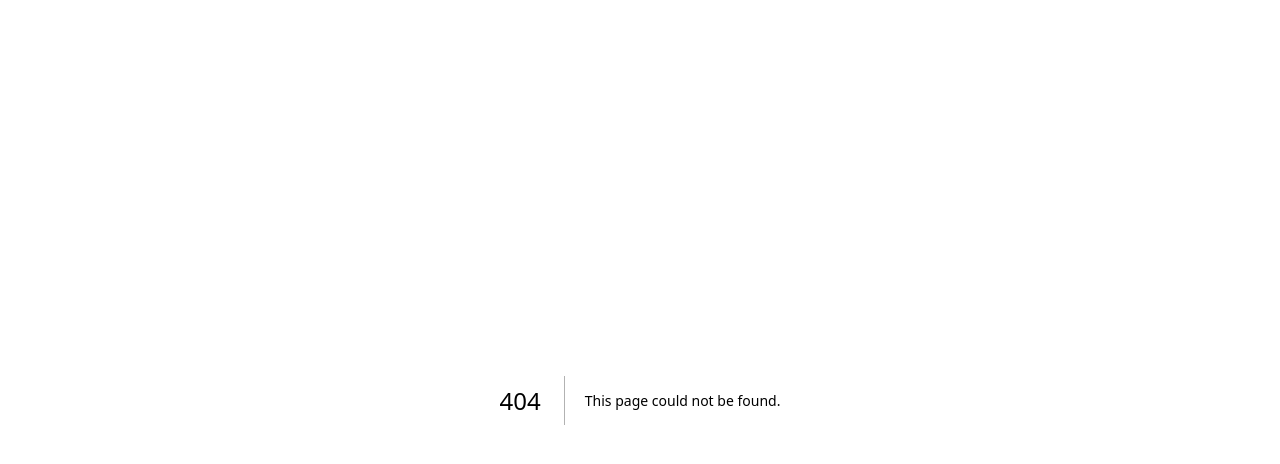
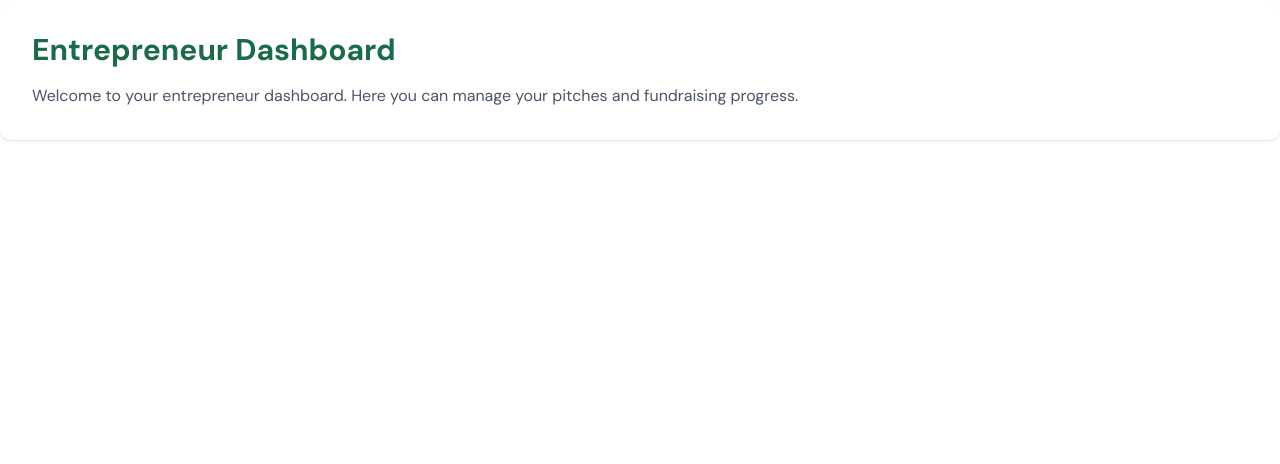
Before and after one commit to SarunMr/pitch_pal-frontend, a Next.js app: page /entrepreneur in a window 1280 px wide. Before the commit this address had no page. Shown: the top 464 px of the page. Built offline with nearby package versions, Linux system fonts and the light colour scheme.

Commit message:
other roles pages

```diff
--- /dev/null
+++ b/src/app/(dashboard)/entrepreneur/page.tsx
@@ -0,0 +1,14 @@
+import React from "react";
+
+export default function EntrepreneurDashboard() {
+  return (
+    <div className="bg-white p-8 rounded-lg shadow-sm">
+      <h1 className="text-3xl font-heading font-bold text-[#1A6B4A] mb-4">
+        Entrepreneur Dashboard
+      </h1>
+      <p className="text-gray-600">
+        Welcome to your entrepreneur dashboard. Here you can manage your pitches and fundraising progress.
+      </p>
+    </div>
+  );
+}
--- /dev/null
+++ b/src/app/(dashboard)/investor/page.tsx
@@ -0,0 +1,14 @@
+import React from "react";
+
+export default function InvestorDashboard() {
+  return (
+    <div className="bg-white p-8 rounded-lg shadow-sm">
+      <h1 className="text-3xl font-heading font-bold text-[#1A6B4A] mb-4">
+        Investor Dashboard
+      </h1>
+      <p className="text-gray-600">
+        Welcome to your investor dashboard. Here you can explore startups and manage your portfolio.
+      </p>
+    </div>
+  );
+}
```
